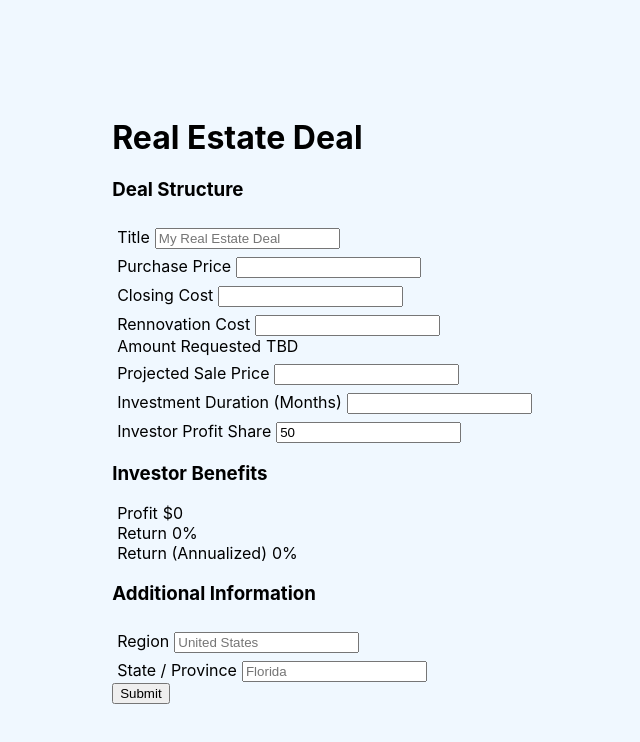
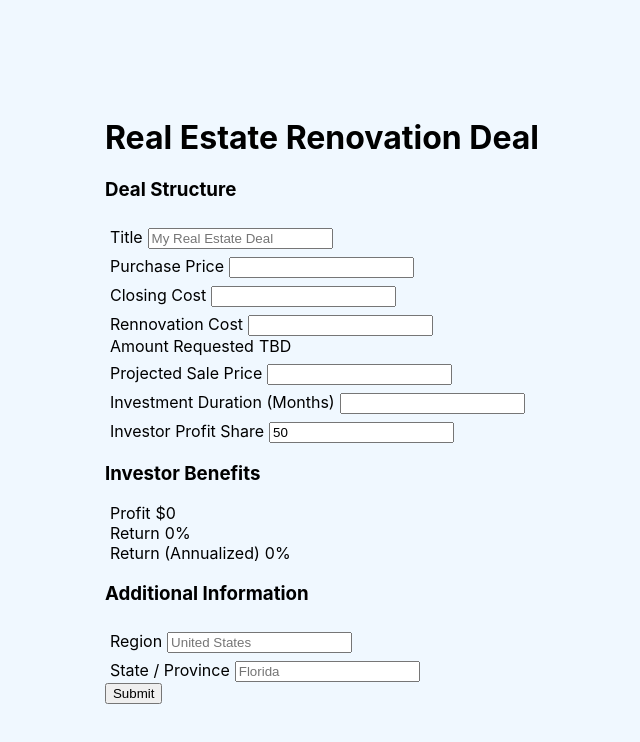
Before and after one commit to delaanthonio/deal-flow, a React (Create React App) app: page / in a window 1280 px wide. Shown: the top 742 px of the page, without its empty margins (318-958 px from the left). Built offline with nearby package versions, Linux system fonts and the light colour scheme.

Commit message:
feat: update naming of form

```diff
--- a/src/RealEstateRenovationForm.tsx
+++ b/src/RealEstateRenovationForm.tsx
@@ -113,7 +113,7 @@ export const RealEstateRennovationForm = () => {
                     })
                     return (
                         <Form>
-                            <h1>Real Estate Deal</h1>
+                            <h1>Real Estate Renovation Deal</h1>
 
                             <h3>Deal Structure</h3>
                             <LabeledField name="title" title="Title" placeholder="My Real Estate Deal" />
```
